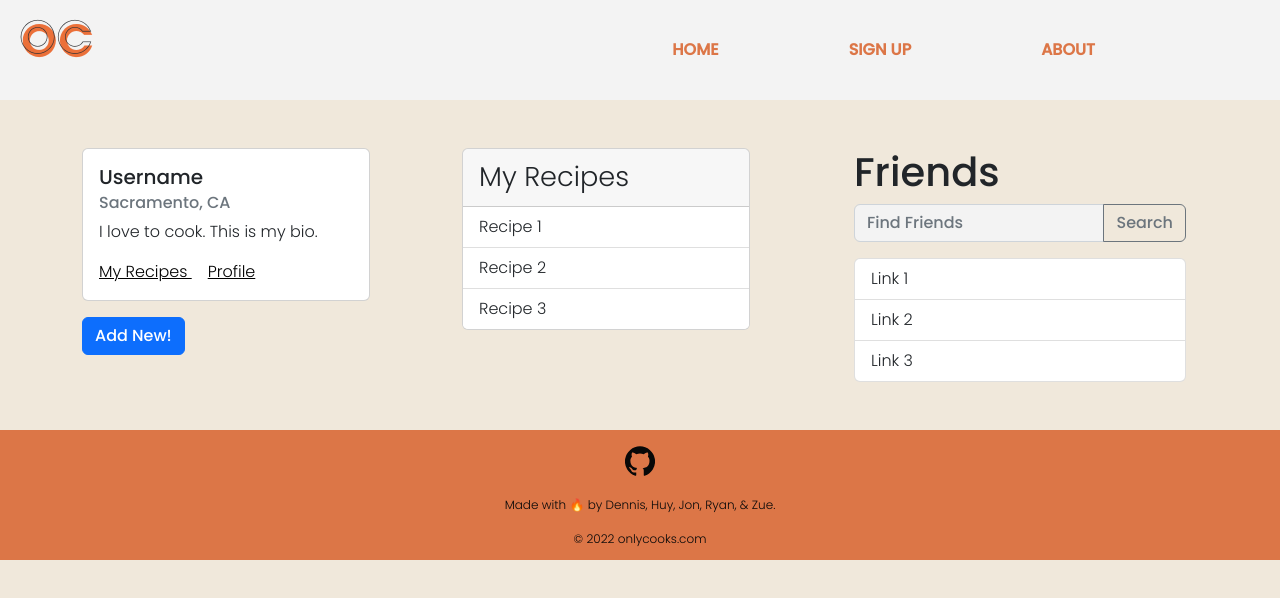
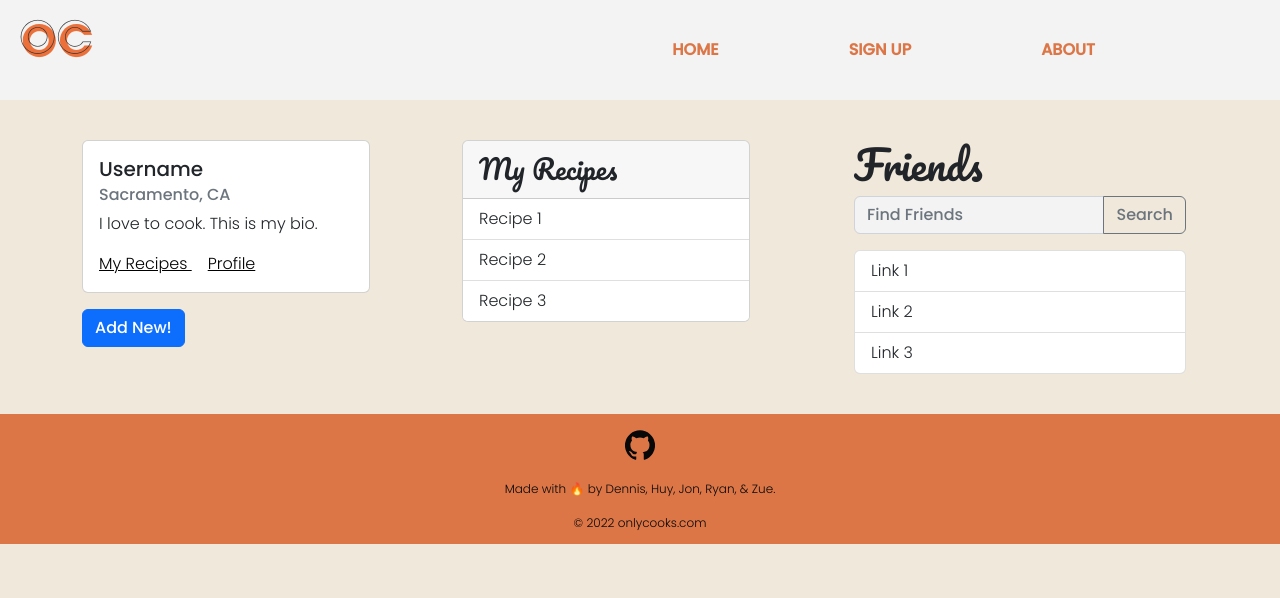
Before and after one commit to zuetesei/only-cooks, a React (Create React App) app in the folder client/: page /profile in a window 1280 px wide. Shown: the top 598 px of the page. Built offline with nearby package versions, Linux system fonts and the light colour scheme.

Commit message:
front end complete

```diff
--- a/client/src/components/FriendList/index.js
+++ b/client/src/components/FriendList/index.js
@@ -10,7 +10,7 @@ function SubscribersList(props) {
     <div className="subscribers">
       <Container className="friend">
         <div>
-          <h1> Friends </h1>
+          <h1 className="friends"> Friends </h1>
           <InputGroup className="mb-3">
             <Form.Control
               placeholder="Find Friends"
--- a/client/src/components/LoggedInNav/index.js
+++ b/client/src/components/LoggedInNav/index.js
@@ -2,6 +2,7 @@ import React, { useEffect, useState } from 'react';
 import { Link, useLocation } from 'react-router-dom';
 import ReorderIcon from '@material-ui/icons/Reorder';
 import Auth from '../../utils/Auth';
+import Logo from "../../assets/logo.png";
 
 function LoggedInNavbar() {
     const [expandNavBar, setExpandNavBar] = useState(false);
@@ -17,6 +18,7 @@ function LoggedInNavbar() {
                 <button onClick={() => { setExpandNavBar((prev) => !prev); }}> < ReorderIcon /> </button>
             </div>
             <div className='links'>
+                <Link to="/"> <img className="logo" src={Logo} alt="company logo" /> </Link>
                 <Link to='/dashboard' id="cubic"> <span title="Dahsboard"> Dahsboard </span>  </Link>
                 <Link to='/savedrecipes' id="cubic"> <span title="Recipes"> Recipes </span> </Link>
                 <Link to='/profile' id="cubic"> <span title="Profile"> Profile </span>  </Link>
--- a/client/src/index.css
+++ b/client/src/index.css
@@ -18,3 +18,15 @@ body {
   font-weight: 300;
   background-color: var(--tan);
 }
+
+.dashboard,
+.profile,
+.saved-recipe {
+  margin-top: 40px;
+  margin-bottom: 40px;
+}
+
+.card-header,
+.friends {
+  font-family: 'Pacifico';
+}
--- a/client/src/pages/Dashboard.js
+++ b/client/src/pages/Dashboard.js
@@ -16,7 +16,7 @@ function Dashboard() {
         return <div>not login</div>
     }
     return (
-        <div className='dashboard my-5'>
+        <div className='dashboard'>
             <Container>
                 <Row>
                     <Col sm={8} className='userFeed'>
--- a/client/src/pages/Profile.js
+++ b/client/src/pages/Profile.js
@@ -10,7 +10,7 @@ import UserRecipes from '../components/UserRecipes';
 function UserProfile() {
 
     return (
-        <Container className="my-5">
+        <Container className="profile">
             <Row>
                 <Col sm={4}>
                     <UserCard />
--- a/client/src/pages/SavedRecipes.js
+++ b/client/src/pages/SavedRecipes.js
@@ -1,5 +1,4 @@
 import React from "react";
-// import "../styles/Myrecipes.css";
 import Container from "react-bootstrap/Container";
 import Row from "react-bootstrap/Row";
 import Col from "react-bootstrap/Col";
--- a/client/src/styles/Myrecipes.css
+++ /dev/null
@@ -1,31 +0,0 @@
-@import url("https://fonts.googleapis.com/css2?family=Pacifico&family=Poppins:ital,wght@0,100;0,300;0,500;1,700&display=swap");
-
-.flex-container {
-  display: flex;
-  flex-direction: row;
-  justify-content: space-around;
-}
-
-.favsection {
-  width: 600px;
-  height: 300px;
-  box-shadow: rgb(33.3 26.3 23 / 86%) 1px 1px 10px;
-  padding: 10px;
-  border: 1px solid black;
-  border-radius: 8px;
-  margin: 10px 10px;
-  font-family: "Pacifico";
-  letter-spacing: 0.5px;
-}
-
-.myrecipes {
-  width: 600px;
-  height: 300px;
-  box-shadow: rgb(33.3 26.3 23 / 86%) 1px 1px 10px;
-  padding: 10px;
-  border: 1px solid black;
-  border-radius: 8px;
-  margin: 10px 10px;
-  font-family: "Pacifico";
-  letter-spacing: 0.5px;
-}
--- a/client/src/styles/Recipe.css
+++ /dev/null
@@ -1,4 +0,0 @@
-.recipe {
-  padding: 5px 5px 5px 5px;
-  margin: 30px;
-}
--- a/package.json
+++ b/package.json
@@ -26,8 +26,10 @@
   "dependencies": {
     "apollo-boost": "^0.4.9",
     "apollo-server-express": "^3.11.1",
+    "axios": "^1.2.1",
     "graphql": "^15.8.0",
     "graphql-tag": "^2.12.6",
-    "jwt-decode": "^3.1.2"
+    "jwt-decode": "^3.1.2",
+    "react-stripe-checkout": "^2.6.3"
   }
 }
```
Also changed, not shown: client/src/pages/About.js (+41 -1 lines), 1 other file (tests, documents, lock files or other folders).
